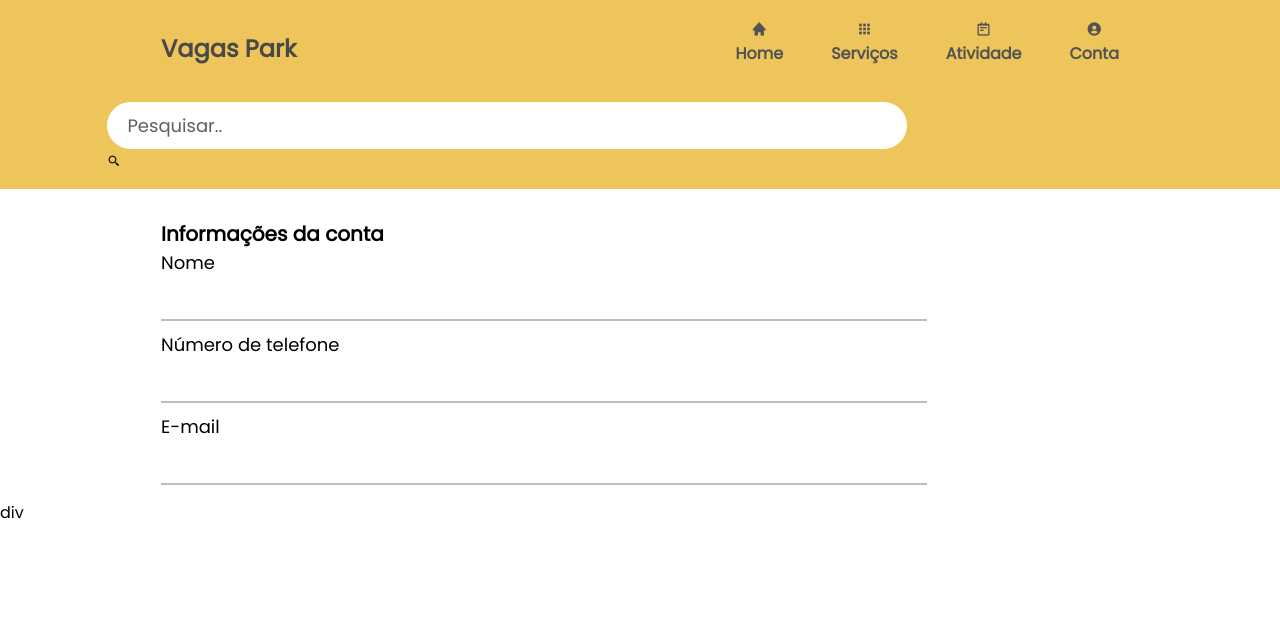
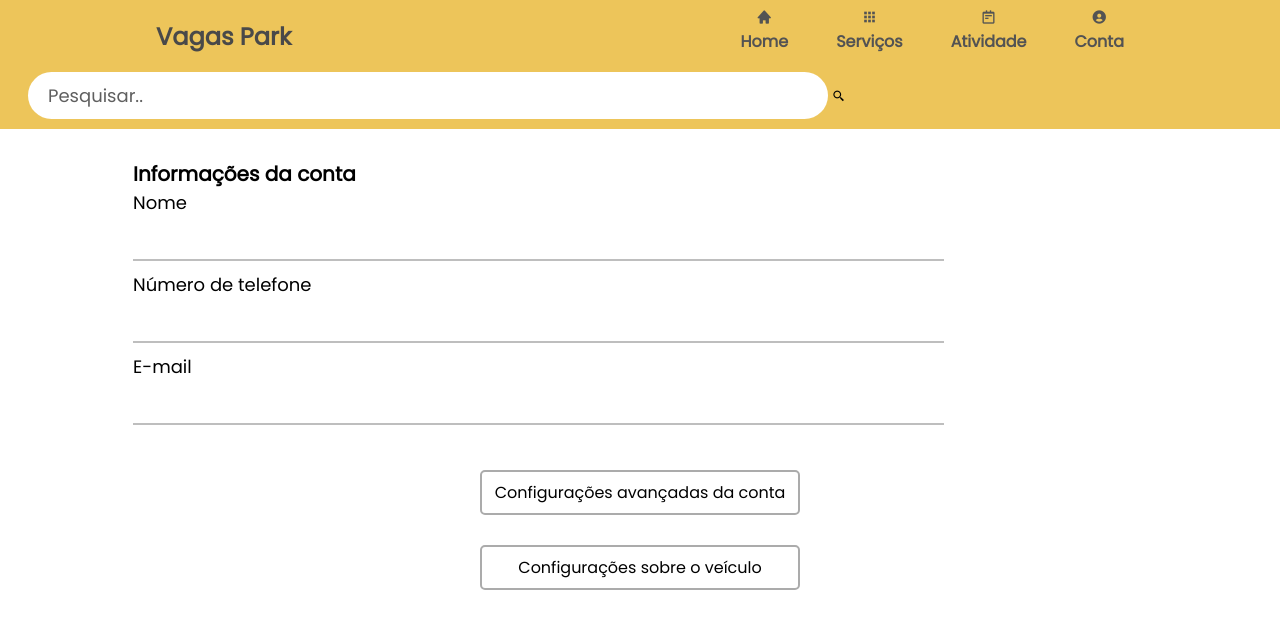
Before and after one commit to raciriaco/Home-proposta-01, a PHP site: page /infoconta.html in a window 1280 px wide. Shown: the top 629 px of the page. Run offline with PHP 8.4, Linux system fonts and the light colour scheme.

Commit message:
adicionando o botão

```diff
--- a/css/style-usuario.css
+++ b/css/style-usuario.css
@@ -248,9 +248,13 @@ i.nav__icon{
     align-items:center;
  }
 
- .container{
+ .form-info{
     padding: 30px 5px 5px 5px;
     width: 80%;
+    display: flex;
+    flex-direction: column;
+    justify-content: center;
+    margin: auto;
  }
 
 
@@ -270,3 +274,21 @@ i.nav__icon{
     font-size: 15px;
     color: #353535;
  }
+
+ .btn-class{
+    align-items: center;
+    justify-content: center;
+    display:flex;
+    flex-direction:column;
+
+ }
+
+.btn-config-advance{
+    font-size: 1em;
+    width: 25%;
+    padding: 0.5em;
+    background-color:#ffffff;
+    border-radius: 5px;
+    border: 2px solid #ABABAB;
+    margin-top: 30px;
+}
--- a/infoconta.html
+++ b/infoconta.html
@@ -70,7 +70,7 @@
 
        <div class="foto-conta">
 
-        <div class="container">
+        <div class="form-info">
             <form>
                 <h2>Informações da conta</h2>
                 <div class="wrapper">
@@ -87,7 +87,11 @@
          </div>
          </div>
 
-        div
+        <div class="btn-class">
+            <button class="btn-config-advance">Configurações avançadas da conta</button>
+            <button class="btn-config-advance">Configurações sobre o veículo</button>
+
+        </div>
 
 
 
```
Also changed, not shown: img/setinha.svg (added).
